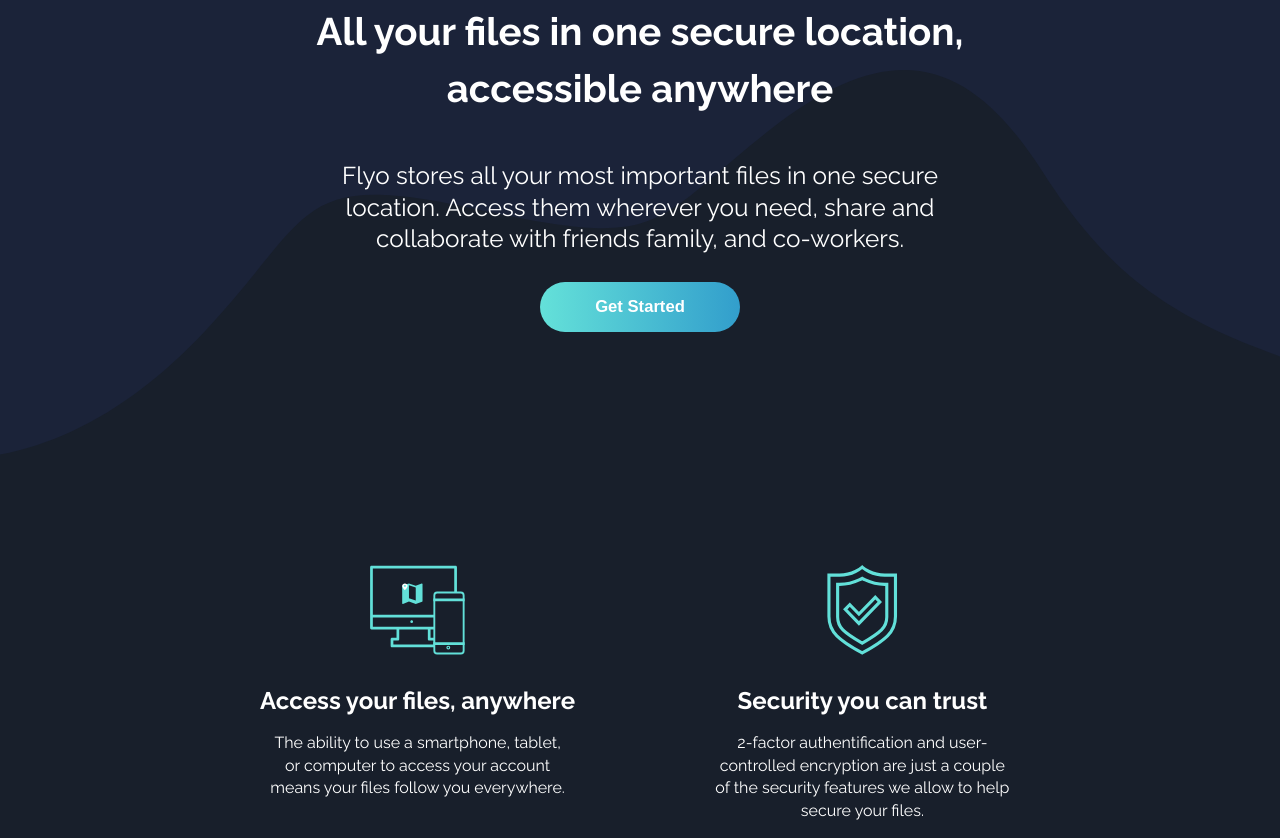
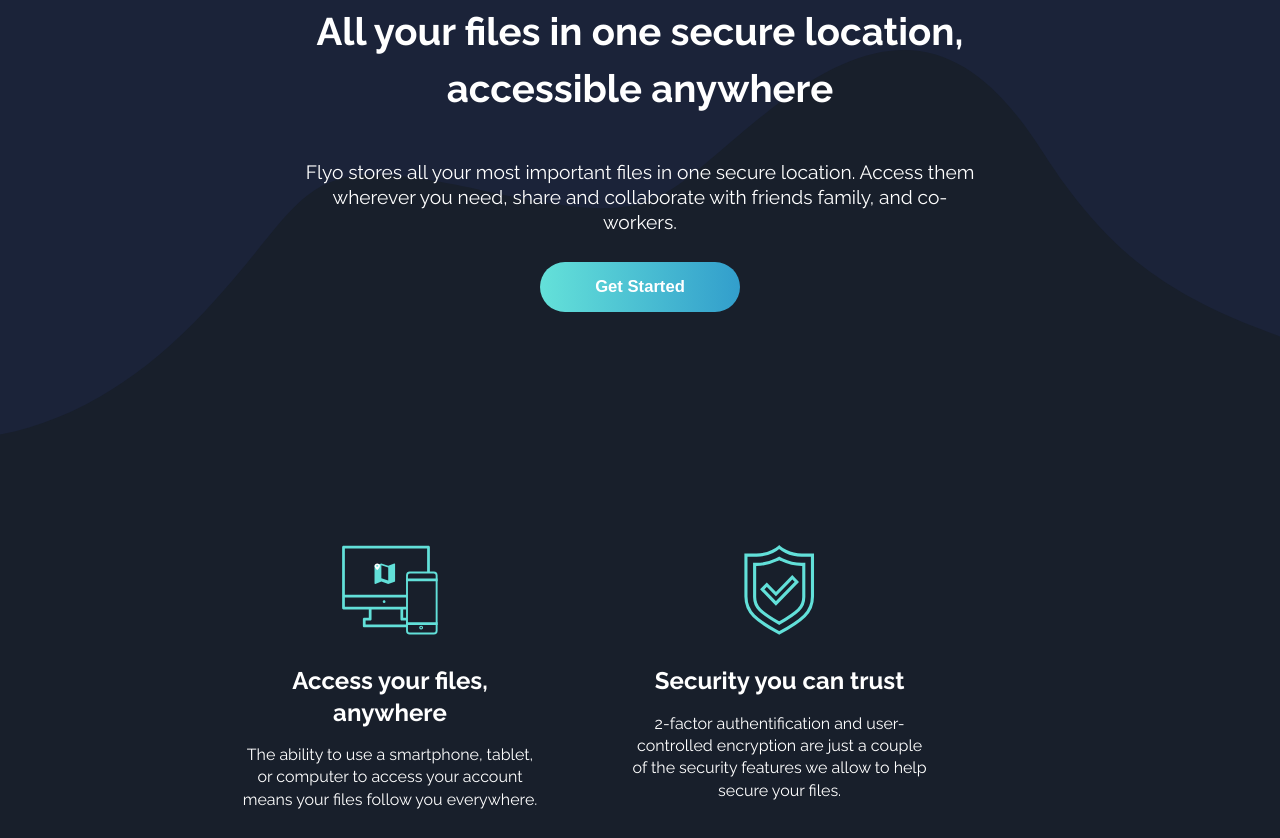
Before and after one commit to VincenzoMarcovecchio/Fylo-Dark-Theme, a plain HTML site: page index.html in a window 1280 px wide. Shown: the part 882-1720 px from the top of the page. Drawn offline with Linux system fonts and the light colour scheme.

Commit message:
changed font size under hero h1 and / on after pseudo elements

```diff
--- a/css/_features.scss
+++ b/css/_features.scss
@@ -15,7 +15,7 @@
     }
     @include breakpoint(large) {
       gap: 7vh 7vw;
-      grid-template-columns: repeat(2, 1fr);
+      grid-template-columns: repeat(2, 300px);
       padding-left: 60px;
       padding-right: 60px;
     }
--- a/css/_hero.scss
+++ b/css/_hero.scss
@@ -42,7 +42,7 @@
 
   p {
     max-width: 685px;
-    font-size: 0.95em;
+    font-size: 0.75em;
     margin: 0 auto 1.2rem auto;
   }
 
```
Also changed, not shown: css/style.css.
